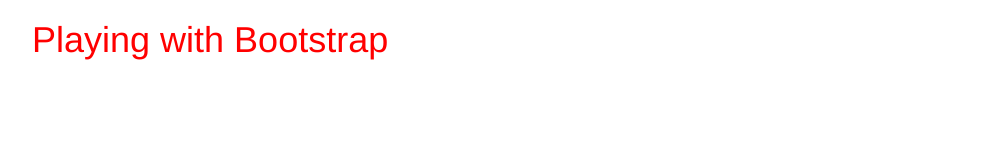
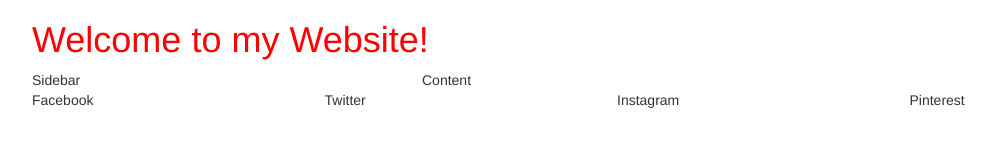
Before and after one commit to missalana00/playingwithbootstrap, a plain HTML site: page index.html in a window 1280 px wide. Shown: the whole page, without its empty margins (38-1033 px from the left). Drawn offline with nearby package versions, Linux system fonts and the light colour scheme.

Commit message:
Created sidebar, content, and footer

```diff
--- a/index.html
+++ b/index.html
@@ -2,13 +2,35 @@
 <html>
 	<head>
 		<title>Playing with Bootstrap</title>
+		<link href="https://fonts.googleapis.com/css?family=Lobster+Two" rel="stylesheet">
 		<link rel="stylesheet" href="https://maxcdn.bootstrapcdn.com/bootstrap/3.3.7/css/bootstrap.min.css">
 		<link rel="stylesheet" href="main.css">
+
 	</head>
 	<body>
+
 		<div class="container">
-			<h1>Playing with Bootstrap</h1>
+
+			<div class="row">
+				<div class="col-md-12">
+					<h1>Welcome to my Website!</h1>
+				</div>
+			</div>
+
+			<div class="row">
+				<div class="col-md-4">Sidebar</div>
+				<div class="col-md-8">Content</div>
+			</div>
+
+			<footer class="row">
+				<div class="col-md-3">Facebook</div>
+				<div class="col-md-3">Twitter</div>
+				<div class="col-md-3">Instagram</div>
+				<div class="col-md-3">Pinterest</div>
+			</footer>
+
 		</div>
+
 		<script src="https://maxcdn.bootstrapcdn.com/bootstrap/3.3.7/js/bootstrap.min.js"></script>
 	</body>
 <html>
```
